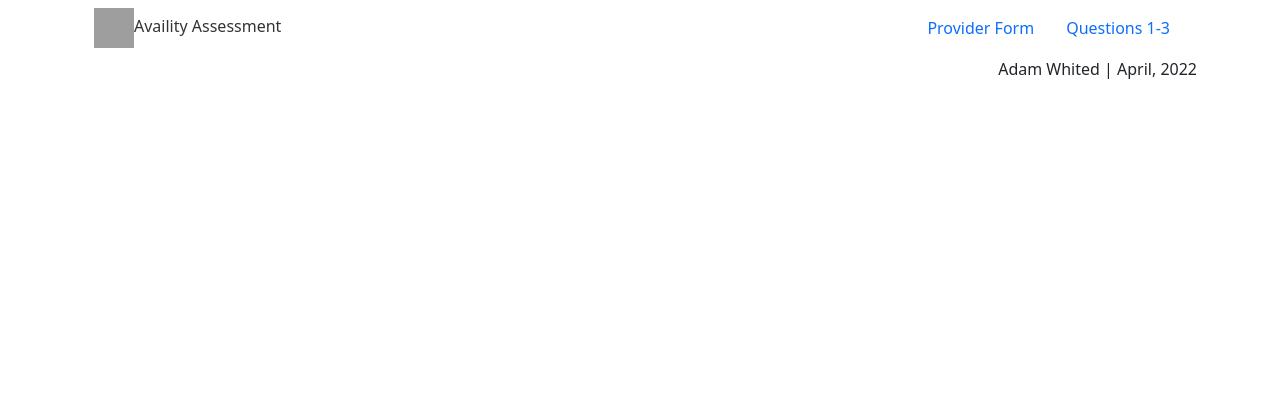
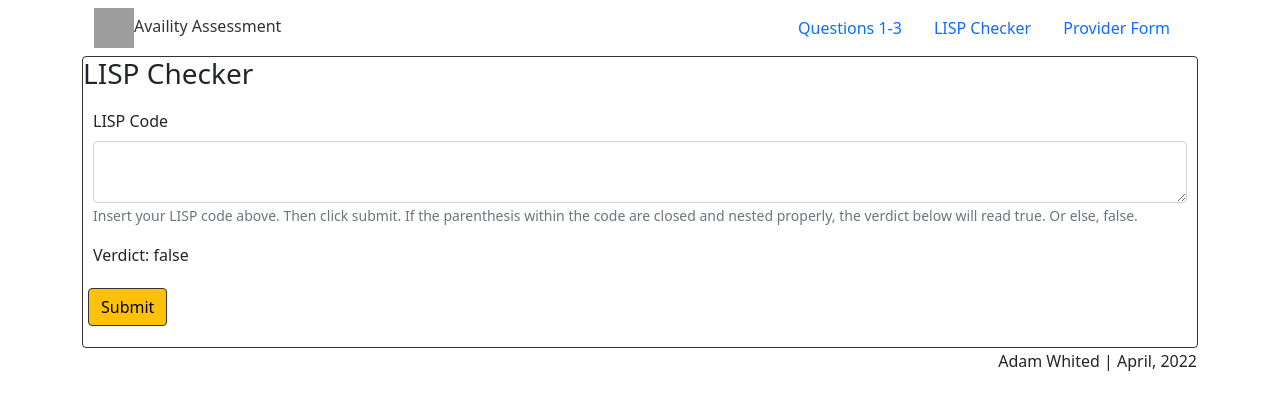
Before and after one commit to whitedadam/availity-assessment, a React (Create React App) app: page /lisp-checker in a window 1280 px wide. Shown: the top 410 px of the page. Built offline with nearby package versions, Linux system fonts and the light colour scheme; grey boxes are pictures that could not be loaded.

Commit message:
Add LISP Checker (Question 4) module.

```diff
--- a/src/App.js
+++ b/src/App.js
@@ -1,11 +1,12 @@
 import { useState } from "react";
 import { Container, Row, Col } from "reactstrap";
+import { BrowserRouter as Router, Routes, Route } from "react-router-dom";
 import "bootstrap/dist/css/bootstrap.min.css";
 import ProviderForm from "./components/ProviderForm";
 import Navigation from "./components/Navigation";
 import Footer from "./components/Footer";
 import Questions from "./components/Questions"
-import { BrowserRouter as Router, Routes, Route } from "react-router-dom";
+import LispChecker from "./components/LispChecker";
 
 const App = () => {
   const [ author ] = useState("Adam Whited");
@@ -19,6 +20,7 @@ const App = () => {
             <Routes>
               <Route path="/" element={<ProviderForm />}></Route>
               <Route path="/questions" element={<Questions />}></Route>
+              <Route path="/lisp-checker" element={<LispChecker />}></Route>
             </Routes>
           </Col>
         </Row>
--- /dev/null
+++ b/src/components/LispChecker.js
@@ -0,0 +1,71 @@
+import {
+  Card,
+  CardTitle,
+  Form,
+  FormGroup,
+  Label,
+  Input,
+  Col,
+  Button,
+  FormText,
+  CardText,
+} from "reactstrap";
+import { useState } from "react";
+
+const LispChecker = () => {
+  const [verdict, setVerdict] = useState(null);
+  const [formData, setFormData] = useState();
+
+  const lispValidation = (e) => {};
+
+  const handleSubmit = (e) => {
+    e.preventDefault();
+    lispValidation(e);
+  };
+
+  const handleChange = (e) => {
+    e.preventDefault();
+    setFormData(e.target.value);
+  };
+
+  return (
+    <Card style={{ borderColor: "#333" }}>
+      <CardTitle tag={"h3"}>LISP Checker</CardTitle>
+      <Col>
+        <Form onSubmit={handleSubmit}>
+          <FormGroup style={{ margin: "10px" }}>
+            <Label for="lispBox">LISP Code</Label>
+            <Input
+              id="lispBox"
+              name="lispBox"
+              type="textarea"
+              onChange={handleChange}
+              required
+            ></Input>
+            <FormText>
+              Insert your LISP code above. Then click submit. If the parenthesis
+              within the code are closed and nested properly, the verdict below
+              will read true. Or else, false.
+            </FormText>
+          </FormGroup>
+          <FormGroup>
+            <CardText style={{ margin: "10px" }}>
+              Verdict: {verdict ? "true" : "false"}
+            </CardText>
+          </FormGroup>
+          <FormGroup>
+            <Button
+              color="warning"
+              type="submit"
+              style={{ borderColor: "#333", margin: "5px" }}
+            >
+              Submit
+            </Button>
+          </FormGroup>
+        </Form>
+      </Col>
+    </Card>
+  );
+};
+
+export default LispChecker;
--- a/src/components/Navigation.js
+++ b/src/components/Navigation.js
@@ -11,13 +11,18 @@ const Navigation = () => {
       </Col>
       <Nav>
         <NavItem>
-          <NavLink tag={Link} to="/">
-            Provider Form
+          <NavLink tag={Link} to="/questions">
+            Questions 1-3
           </NavLink>
         </NavItem>
         <NavItem>
-          <NavLink tag={Link} to="/questions">
-            Questions 1-3
+          <NavLink tag={Link} to="/lisp-checker">
+            LISP Checker
+          </NavLink>
+        </NavItem>
+        <NavItem>
+          <NavLink tag={Link} to="/">
+            Provider Form
           </NavLink>
         </NavItem>
       </Nav>
--- a/src/components/Questions.js
+++ b/src/components/Questions.js
@@ -53,10 +53,9 @@ const Questions = () => {
             allows me time to typically focus on what is in front of me.
             <br />
             <br />
-            <strong>
-              However, to answer the question as best as I can: I am a huge
-              history fan.
-            </strong>
+            However, to answer the question as best as I can:
+            <br />
+            <strong>I am a huge history fan.</strong>
             <br />
             <br />
             Recently, I have been listening to Dan Carlin's podcasts on the fall
@@ -64,6 +63,14 @@ const Questions = () => {
             great as I've previously listened to Mike Duncan's{" "}
             <em>History of Rome</em>, so I have something to bounce this more
             stylized presentation off of.
+            <br />
+            <br />I would seriously recommend this or any other straightforward
+            telling of history as you are exposed to great humans that have been
+            put into harsh/unique situations. From their stories, you are able
+            to see example of how to overcome, think creatively for solutions,
+            or navigate the murky waters of politics. I use the lessons learned
+            from great thinkers like Marcus Aurelius (<em>Meditations</em>) in
+            my daily life and try to practice Stoicism as best as I can.
           </CardBody>
         </Card>
       </Col>
@@ -72,7 +79,28 @@ const Questions = () => {
           <CardTitle tag={"h5"}>
             Explaining to Grandma What Availity Does
           </CardTitle>
-          <CardBody>Lorem ipsum dollar</CardBody>
+          <CardBody>
+            If I were to explain to my grandma what Availity does, it may look
+            something like:
+            <br />
+            <br />
+            "Nana, you know how when you go to the hospital to get your
+            check-ups? Well, whenever you need to get a procedure like an X-Ray,
+            your doctor can't just walk you right down to the machine even if
+            it's open. He has to make sure you're eligible for the procedure and
+            make sure your insurance has given the thumbs up for it!
+            <br />
+            <br />
+            Since you've got your insurance and everyone else has their own
+            insurance, it can get really complicated to keep track of who has
+            what and who's approved for what. So, Availity has a website that
+            makes it easier for doctors to keep track of the complicated stuff!
+            That way your doctor can treat you faster and better so you don't
+            have to wait so long. That's why you don't see anyone messing around
+            with a fax machine at the hospital anymore.
+            <br />
+            <br />I love you too, Nana."
+          </CardBody>
         </Card>
       </Col>
     </Row>
```
